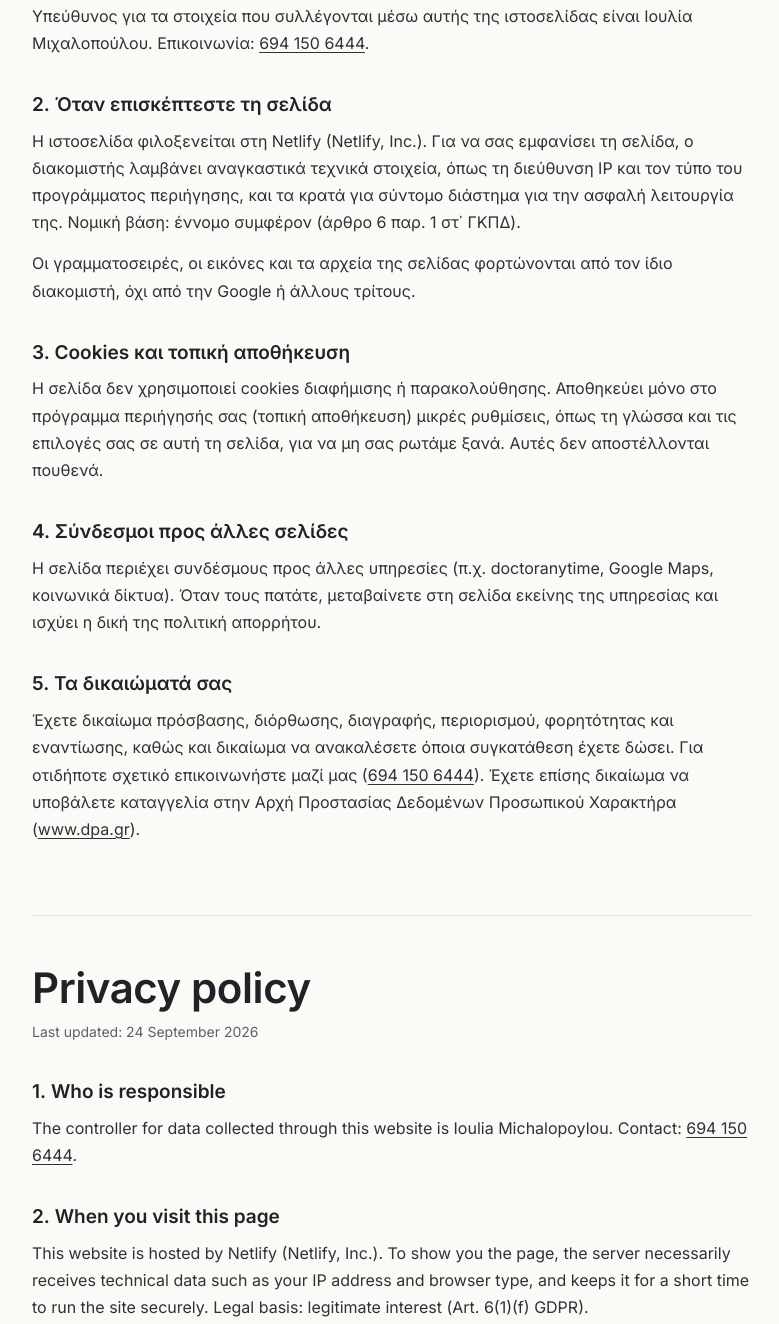
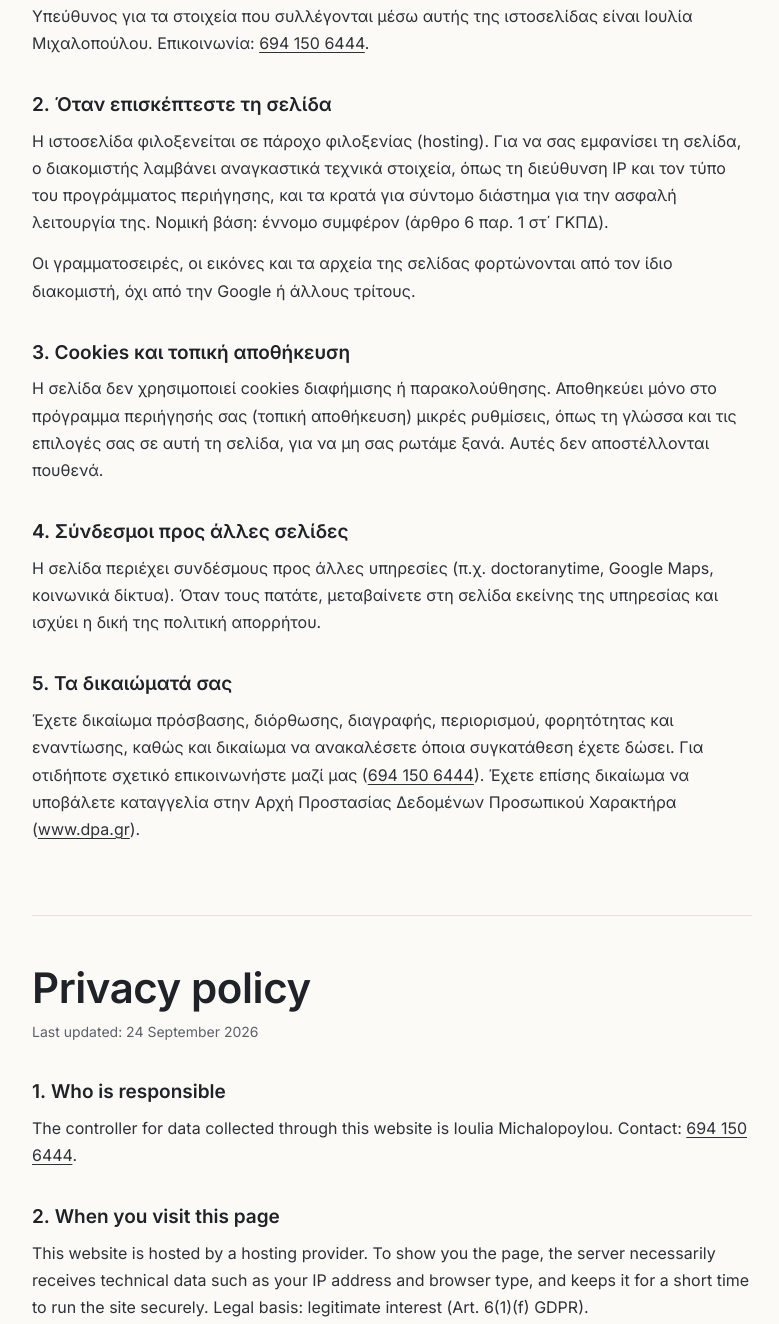
Before and after one commit to agelmet/MIXALOPOULOU, a plain HTML site: page privacy.html in a window 1280 px wide. Shown: the part 252-1576 px from the top of the page, without its empty margins (248-1027 px from the left). Drawn offline with Linux system fonts and the light colour scheme.

Commit message:
Privacy page: no names of the hosting or form companies (Angelo) [skip netlify]
Co-Authored-By: Claude Opus 5.5 <noreply@anthropic.com>
Claude-Session: https://claude.ai/code/session_01RhMGbgHsRQqEWVxErgyAxo

```diff
--- a/privacy.html
+++ b/privacy.html
@@ -63,7 +63,7 @@ footer{margin-top:64px;color:var(--mute);font-size:13px}
 <h2>1. Ποιος είναι υπεύθυνος</h2>
 <p>Υπεύθυνος για τα στοιχεία που συλλέγονται μέσω αυτής της ιστοσελίδας είναι Ιουλία Μιχαλοπούλου. Επικοινωνία: <a href="tel:+306941506444">694 150 6444</a>.</p>
 <h2>2. Όταν επισκέπτεστε τη σελίδα</h2>
-<p>Η ιστοσελίδα φιλοξενείται στη Netlify (Netlify, Inc.). Για να σας εμφανίσει τη σελίδα, ο διακομιστής λαμβάνει αναγκαστικά τεχνικά στοιχεία, όπως τη διεύθυνση IP και τον τύπο του προγράμματος περιήγησης, και τα κρατά για σύντομο διάστημα για την ασφαλή λειτουργία της. Νομική βάση: έννομο συμφέρον (άρθρο 6 παρ. 1 στ΄ ΓΚΠΔ).</p><p>Οι γραμματοσειρές, οι εικόνες και τα αρχεία της σελίδας φορτώνονται από τον ίδιο διακομιστή, όχι από την Google ή άλλους τρίτους.</p>
+<p>Η ιστοσελίδα φιλοξενείται σε πάροχο φιλοξενίας (hosting). Για να σας εμφανίσει τη σελίδα, ο διακομιστής λαμβάνει αναγκαστικά τεχνικά στοιχεία, όπως τη διεύθυνση IP και τον τύπο του προγράμματος περιήγησης, και τα κρατά για σύντομο διάστημα για την ασφαλή λειτουργία της. Νομική βάση: έννομο συμφέρον (άρθρο 6 παρ. 1 στ΄ ΓΚΠΔ).</p><p>Οι γραμματοσειρές, οι εικόνες και τα αρχεία της σελίδας φορτώνονται από τον ίδιο διακομιστή, όχι από την Google ή άλλους τρίτους.</p>
 <h2>3. Cookies και τοπική αποθήκευση</h2>
 <p>Η σελίδα δεν χρησιμοποιεί cookies διαφήμισης ή παρακολούθησης. Αποθηκεύει μόνο στο πρόγραμμα περιήγησής σας (τοπική αποθήκευση) μικρές ρυθμίσεις, όπως τη γλώσσα και τις επιλογές σας σε αυτή τη σελίδα, για να μη σας ρωτάμε ξανά. Αυτές δεν αποστέλλονται πουθενά.</p>
 <h2>4. Σύνδεσμοι προς άλλες σελίδες</h2>
@@ -78,7 +78,7 @@ footer{margin-top:64px;color:var(--mute);font-size:13px}
 <h2>1. Who is responsible</h2>
 <p>The controller for data collected through this website is Ioulia Michalopoylou. Contact: <a href="tel:+306941506444">694 150 6444</a>.</p>
 <h2>2. When you visit this page</h2>
-<p>This website is hosted by Netlify (Netlify, Inc.). To show you the page, the server necessarily receives technical data such as your IP address and browser type, and keeps it for a short time to run the site securely. Legal basis: legitimate interest (Art. 6(1)(f) GDPR).</p><p>The fonts, images and files of this page are loaded from the same server, not from Google or other third parties.</p>
+<p>This website is hosted by a hosting provider. To show you the page, the server necessarily receives technical data such as your IP address and browser type, and keeps it for a short time to run the site securely. Legal basis: legitimate interest (Art. 6(1)(f) GDPR).</p><p>The fonts, images and files of this page are loaded from the same server, not from Google or other third parties.</p>
 <h2>3. Cookies and local storage</h2>
 <p>This page uses no advertising or tracking cookies. It only stores small settings in your browser (local storage), such as the language and the choices you make on this page, so that we do not ask you again. They are not sent anywhere.</p>
 <h2>4. Links to other websites</h2>
```
